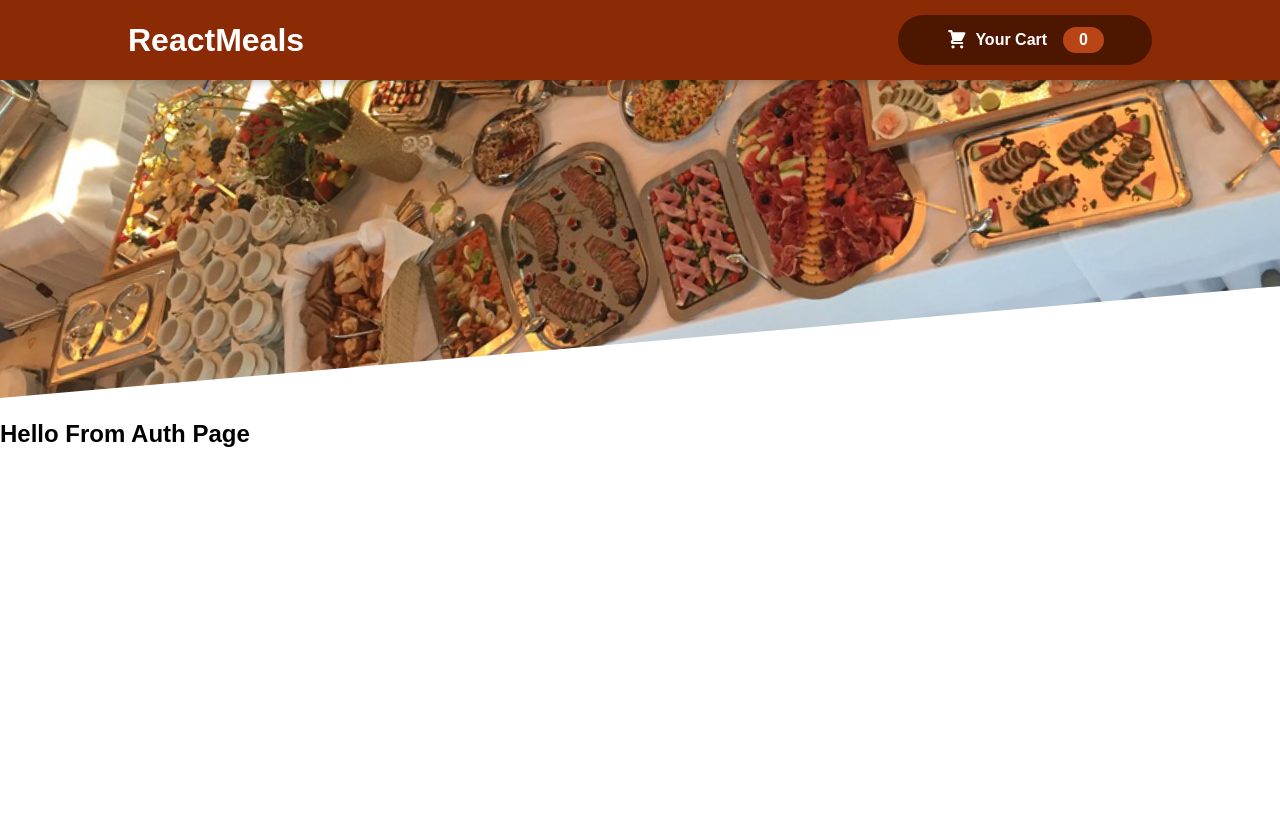
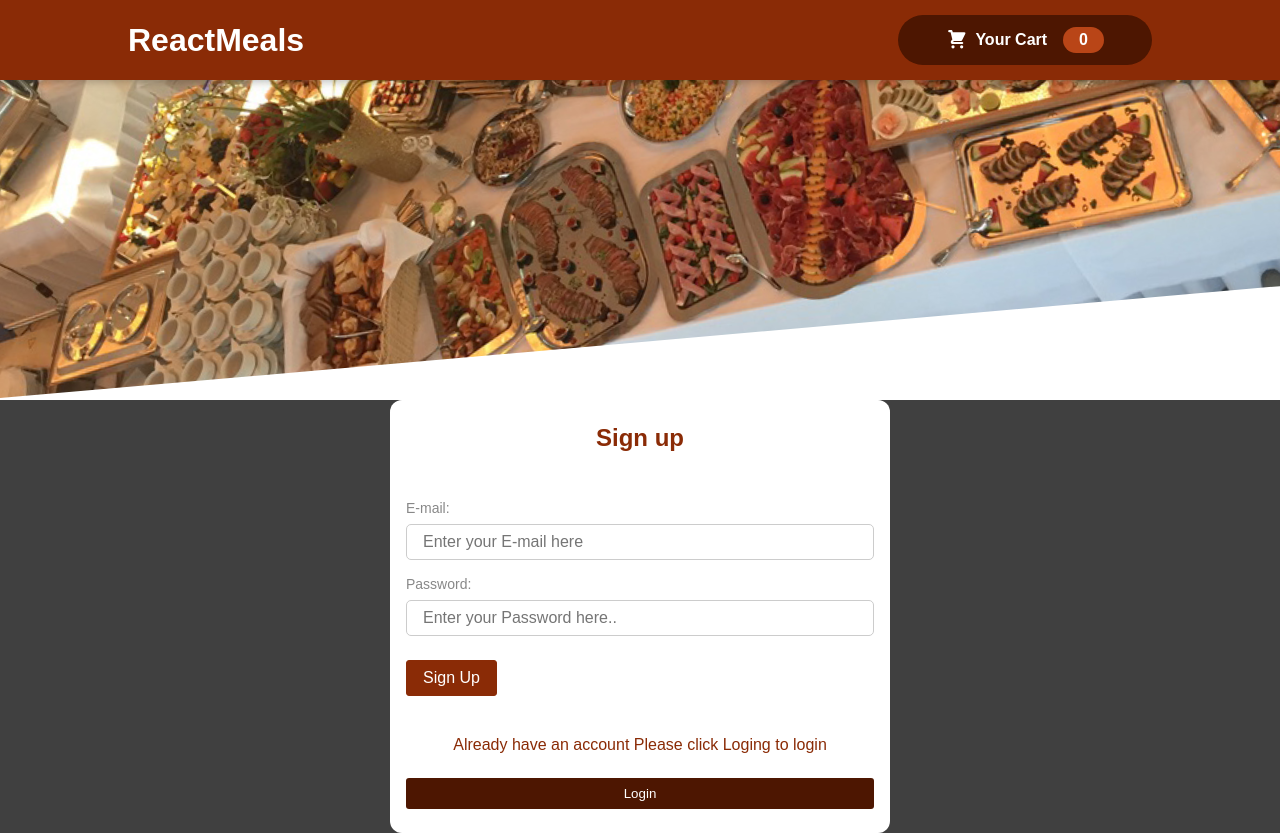
Before and after one commit to raihan2bd/hungry-hub, a React (Create React App) app: page /auth in a window 1280 px wide. Before the commit the page ends 800 px from the top, so only its background shows below. Built offline with nearby package versions, Linux system fonts and the light colour scheme.

Commit message:
Add login and signup functionality to the project

```diff
--- /dev/null
+++ b/src/components/Auth/Auth.js
@@ -0,0 +1,83 @@
+import React, { useState, useRef, useEffect } from 'react';
+import { useSelector, useDispatch } from 'react-redux';
+import { useNavigate } from 'react-router';
+
+import { login } from '../../redux/auth/authSlice';
+import classes from './Auth.module.css';
+
+const Auth = () => {
+  const emailRef = useRef();
+  const passwordRef = useRef();
+  const [isLoggedIn, setIsLoggedIn] = useState(false);
+  const authState = useSelector((state) => state.auth);
+  const {isAuth} = authState;
+  const dispatch = useDispatch();
+  const navigate = useNavigate();
+
+  const changeLoggInHandler = () => {
+    setIsLoggedIn((prevState) => !prevState);
+  };
+
+  const formSubmitHandler = (e) => {
+    e.preventDefault();
+    const email = emailRef.current.value;
+    const password = passwordRef.current.value;
+    dispatch(login({
+      email, password, isLoggedIn
+    }))
+  };
+
+  useEffect(() => {
+    if (isAuth) {
+      navigate('/', { replace: true })
+    }
+  }, [isAuth, navigate])
+
+  let formContent = <div>Loading...</div>;
+  if (!authState.loading) {
+    formContent = (
+      <>
+        {isLoggedIn? <h2>Log In</h2>: <h2>Sign up</h2>}
+        <form onSubmit={formSubmitHandler} className={classes.form}>
+          {authState.error && (
+            <p className={classes.form_error}>{authState.error}</p>
+          )}
+          <div className={classes.form_control}>
+            <label htmlFor="email">E-mail: </label>
+            <input
+              type="email"
+              name="email"
+              required
+              placeholder="Enter your E-mail here"
+              ref={emailRef}
+            />
+          </div>
+          <div className={classes.form_control}>
+            <label htmlFor="password">Password: </label>
+            <input
+              type="password"
+              name="password"
+              minLength="6"
+              required
+              placeholder="Enter your Password here.."
+              ref={passwordRef}
+            />
+          </div>
+          <button className={classes.btn_submit} type="submit">{isLoggedIn ? 'Login' : 'Sign Up'}</button>
+        </form>
+        <p>
+          {isLoggedIn
+            ? "Don't have an Account Click here create a new one!"
+            : 'Already have an account Please click Loging to login'}
+        </p>
+        <button className={classes.btn_change_auth} type="button" onClick={changeLoggInHandler}>
+          {isLoggedIn ? 'Create an Account' : 'Login'}
+        </button>
+      </>
+    );
+  }
+
+  return <div className={classes.container}>{formContent}</div>;
+};
+
+export default Auth;
--- /dev/null
+++ b/src/components/Auth/Auth.module.css
@@ -0,0 +1,69 @@
+.container {
+  background: #fff;
+  padding: 1rem;
+  border-radius: 12px;
+  width: 500px;
+  max-width: 100%;
+  display: flex;
+  flex-direction: column;
+  gap: 1rem;
+}
+
+.container h2, .container p {
+  text-align: center;
+  margin: 0.5rem 0;
+  color: #8a2b06;
+}
+
+.form_error {
+  color: red !important;
+}
+
+.form {
+  margin-top: 1rem;
+}
+
+.form_control {
+  display: flex;
+  flex-direction: column;
+}
+
+.form_control label {
+  margin: 0.5rem 0;
+  color: #888;
+  font-size: 0.875rem;
+}
+
+.form_control input {
+  margin-bottom: 0.5rem;
+  padding: 0.5rem 1rem;
+  border-radius: 5px;
+  outline-color: transparent;
+  border: 1px solid #ccc;
+  font-size: 1rem;
+}
+
+.btn_submit {
+  background: #8a2b06;
+  color: #fff;
+  padding: 0.5rem 1rem;
+  outline-color: transparent;
+  font-size: 1rem;
+  border: 1px solid #8a2b06;
+  border-radius: 3px;
+  margin: 1rem 0;
+}
+
+.btn_submit:hover {
+  background: #fff;
+  color: #8a2b06;
+}
+
+.btn_change_auth {
+  background: #4d1601;
+  color: #fff;
+  border: none;
+  border-radius: 3px;
+  padding: 0.5rem 1rem;
+  margin-bottom: 0.5rem;
+}
--- a/src/index.css
+++ b/src/index.css
@@ -9,3 +9,12 @@ html {
 body {
   margin: 0;
 }
+
+button {
+  cursor: pointer;
+  transition: all 0.1s ease-in-out;
+}
+
+button:active {
+  transform: translateY(-2px);
+}
--- a/src/pages/AuthPage.js
+++ b/src/pages/AuthPage.js
@@ -1,8 +1,11 @@
 import React from 'react';
 
+import Auth from '../components/Auth/Auth';
+import classes from './AuthPage.module.css';
+
 const AuthPage = () => (
-  <section>
-    <h2>Hello From Auth Page</h2>
+  <section className={classes.auth_section}>
+    <Auth />
   </section>
 );
 
--- /dev/null
+++ b/src/pages/AuthPage.module.css
@@ -0,0 +1,10 @@
+.auth_section {
+  display: flex;
+  width: 100%;
+  min-height: 50vh;
+  display: flex;
+  align-items: center;
+  justify-content: center;
+  background: rgba(0, 0, 0, 0.75);
+  flex-direction: column;
+}
```
